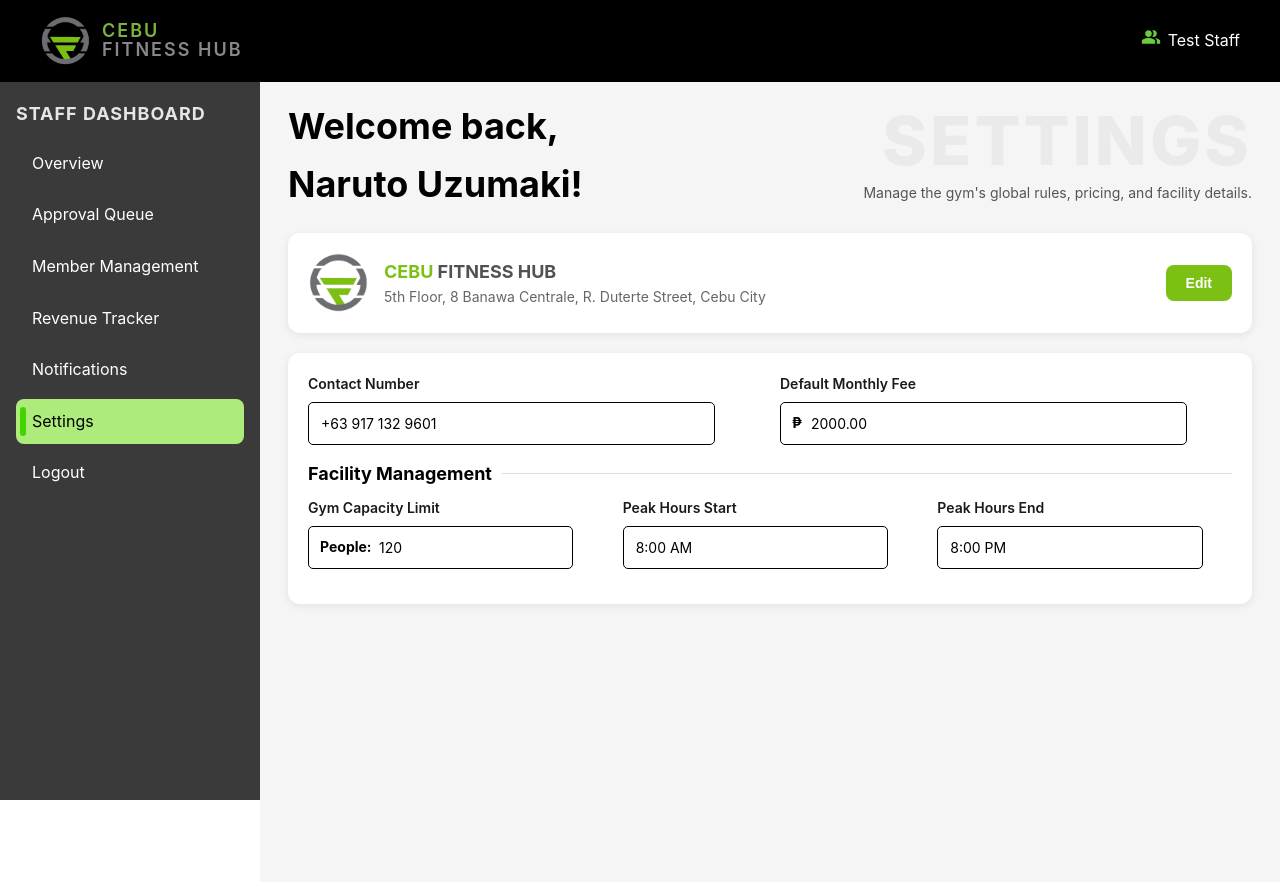
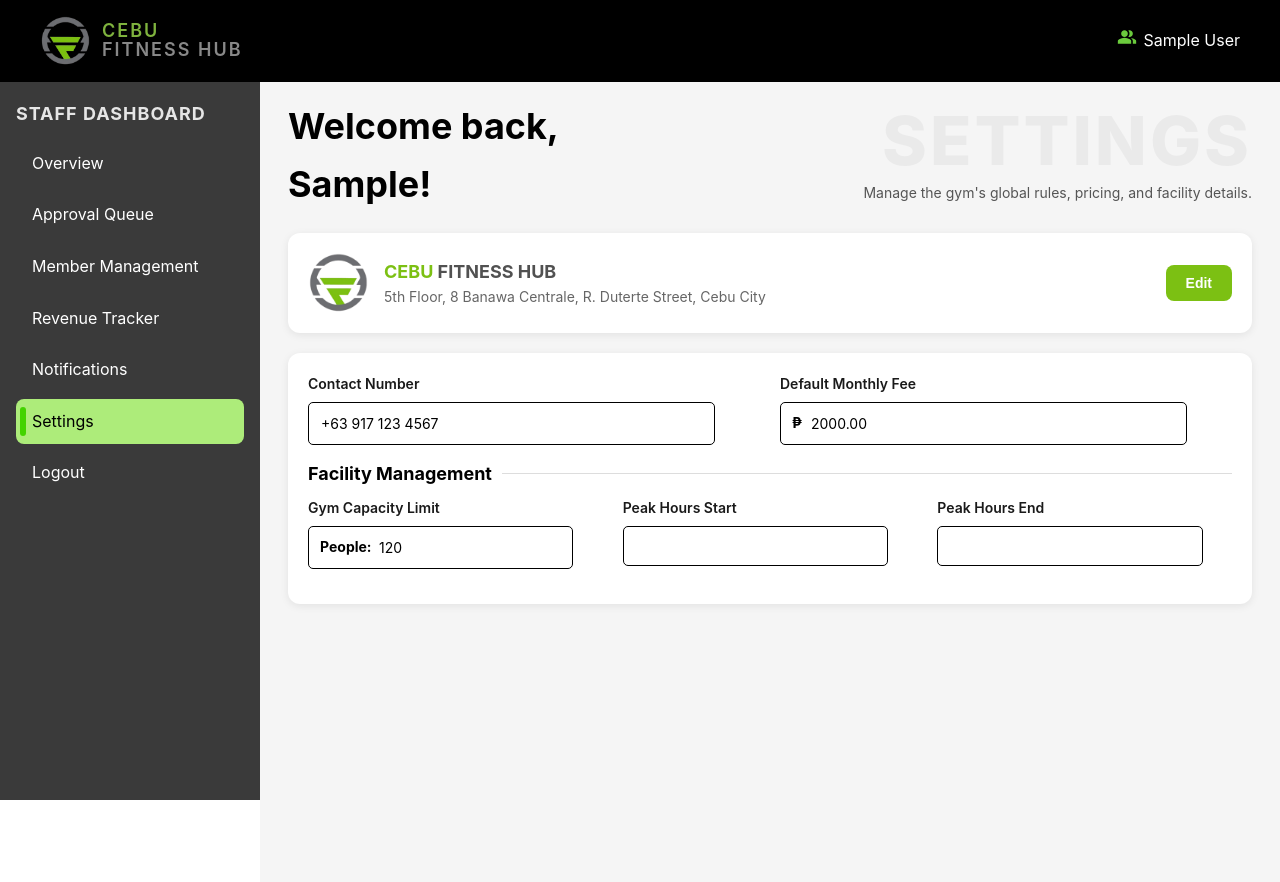
Before and after one commit to Klipwen/CSIT327-G5-CebuFitnessHub, a Django app: page /staff/settings/ in a window 1280 px wide. Run offline with Django 5.2, Linux system fonts and the light colour scheme; the visitor is signed in with stand-in values (Sample User, id 1); data comes from the database, SQL or seed files in the repository.

Commit message:
feat(html): Create staff settings page with view/edit mode

```diff
--- a/PythonProject/cebufitnesshubproject/templates/gymapp/staff_settings.html
+++ b/PythonProject/cebufitnesshubproject/templates/gymapp/staff_settings.html
@@ -22,7 +22,7 @@
         <span class="user-icon" aria-hidden="true">
           <svg xmlns="http://www.w3.org/2000/svg" height="20" viewBox="0 -960 960 960" width="20" fill="#6BCB3D"><path d="M40-160v-112q0-34 17.5-62.5T104-378q62-31 126-46.5T360-440q66 0 130 15.5T616-378q29 15 46.5 43.5T680-272v112H40Zm720 0v-120q0-44-24.5-84.5T666-434q51 6 96 20.5t84 35.5q36 20 55 44.5t19 53.5v120H760ZM360-480q-66 0-113-47t-47-113q0-66 47-113t113-47q66 0 113 47t47 113q0 66-47 113t-113 47Zm400-160q0 66-47 113t-113 47q-11 0-28-2.5t-28-5.5q27-32 41.5-71t14.5-81q0-42-14.5-81T544-792q14-5 28-6.5t28-1.5q66 0 113 47t47 113Z"/></svg>
         </span>
-        <span class="user-name">Test Staff</span>
+        <span class="user-name">{{ staff_user.get_full_name|default:"Test Staff" }}</span>
       </div>
     </div>
   </header>
@@ -51,7 +51,7 @@
         <section id="overview" class="header-section">
             <div class="welcome-left">
             <h2 class="welcome-text">
-                Welcome back,<br> Naruto Uzumaki!
+                Welcome back,<br> {{ staff_user.first_name }}!
             </h2>
             </div>
 
@@ -78,7 +78,7 @@
                     FITNESS HUB
                 </div>
                 <div class="settings-gym-address">
-                5th Floor, 8 Banawa Centrale, R. Duterte Street, Cebu City
+                    {{ settings.contact_address }}
                 </div>
             </div>
 
@@ -98,12 +98,12 @@
             <div class="settings-grid settings-grid-2col">
                 <div class="form-group">
                     <label for="contact-number">Contact Number</label>
-                    <p class="form-view-field">+63 917 132 9601</p>
+                    <p class="form-view-field">{{ settings.contact_number }}</p>
                     <input
                     type="tel"
                     class="form-edit-field"
                     id="contact-number"
-                    value="+63 917 132 9601"
+                    value="{{ settings.contact_number }}"
                     >
                 </div>
 
@@ -111,12 +111,12 @@
                     <label for="default-fee">Default Monthly Fee</label>
                     <div class="input-with-symbol">
                     <span class="currency-symbol">₱</span>
-                    <p class="form-view-field">2000.00</p>
+                    <p class="form-view-field">{{ settings.default_monthly_fee|floatformat:2 }}</p>
                     <input
                         type="text"
                         class="form-edit-field"
                         id="default-fee"
-                        value="2000.00"
+                        value="{{ settings.default_monthly_fee|floatformat:2 }}"
                         inputmode="decimal"
                     >
                     </div>
@@ -135,21 +135,23 @@
                     <label for="gym-capacity">Gym Capacity Limit</label>
                     <div class="input-with-unit">
                         <span class="input-unit">People:</span>
-                        <p class="form-view-field">120</p>
+                        <p class="form-view-field">{{ settings.capacity_limit }}</p>
                         <input
                             type="text"
                             class="form-edit-field"
                             id="gym-capacity"
-                            value="120"
+                            value="{{ settings.capacity_limit }}"
                             inputmode="numeric"
                         >
                     </div>
                 </div>
 
                 <!-- Peak Hours Start -->
-                <div class="form-group custom-select-wrapper" id="time-select-start">
+                <div class="form-group custom-select-wrapper"
+                    id="time-select-start"
+                    data-default-value="{{ settings.peak_hours_start|time:'H:i' }}">
                     <label for="peak-start-trigger">Peak Hours Start</label>
-                    <p class="form-view-field">8:00 AM</p>
+                    <p class="form-view-field">{{ settings.peak_hours_start|time:"g:i A" }}</p>
                     <button
                         type="button"
                         class="form-edit-field custom-select-trigger"
@@ -157,7 +159,7 @@
                         aria-haspopup="true"
                         aria-expanded="false"
                     >
-                        <span class="custom-select-label">8:00 AM</span>
+                        <span class="custom-select-label">{{ settings.peak_hours_start|time:"g:i A" }}</span>
                         <span class="custom-select-arrow">▼</span>
                     </button>
                     <div class="custom-select-panel" role="menu">
@@ -166,9 +168,11 @@
                 </div>
 
                 <!-- Peak Hours End -->
-                <div class="form-group custom-select-wrapper" id="time-select-end">
+                <div class="form-group custom-select-wrapper"
+                    id="time-select-end"
+                    data-default-value="{{ settings.peak_hours_end|time:'H:i' }}">
                     <label for="peak-end-trigger">Peak Hours End</label>
-                    <p class="form-view-field">8:00 PM</p>
+                    <p class="form-view-field">{{ settings.peak_hours_end|time:"g:i A" }}</p>
                     <button
                         type="button"
                         class="form-edit-field custom-select-trigger"
@@ -176,7 +180,7 @@
                         aria-haspopup="true"
                         aria-expanded="false"
                     >
-                        <span class="custom-select-label">8:00 PM</span>
+                        <span class="custom-select-label">{{ settings.peak_hours_end|time:"g:i A" }}</span>
                         <span class="custom-select-arrow">▼</span>
                     </button>
                     <div class="custom-select-panel" role="menu">
```
